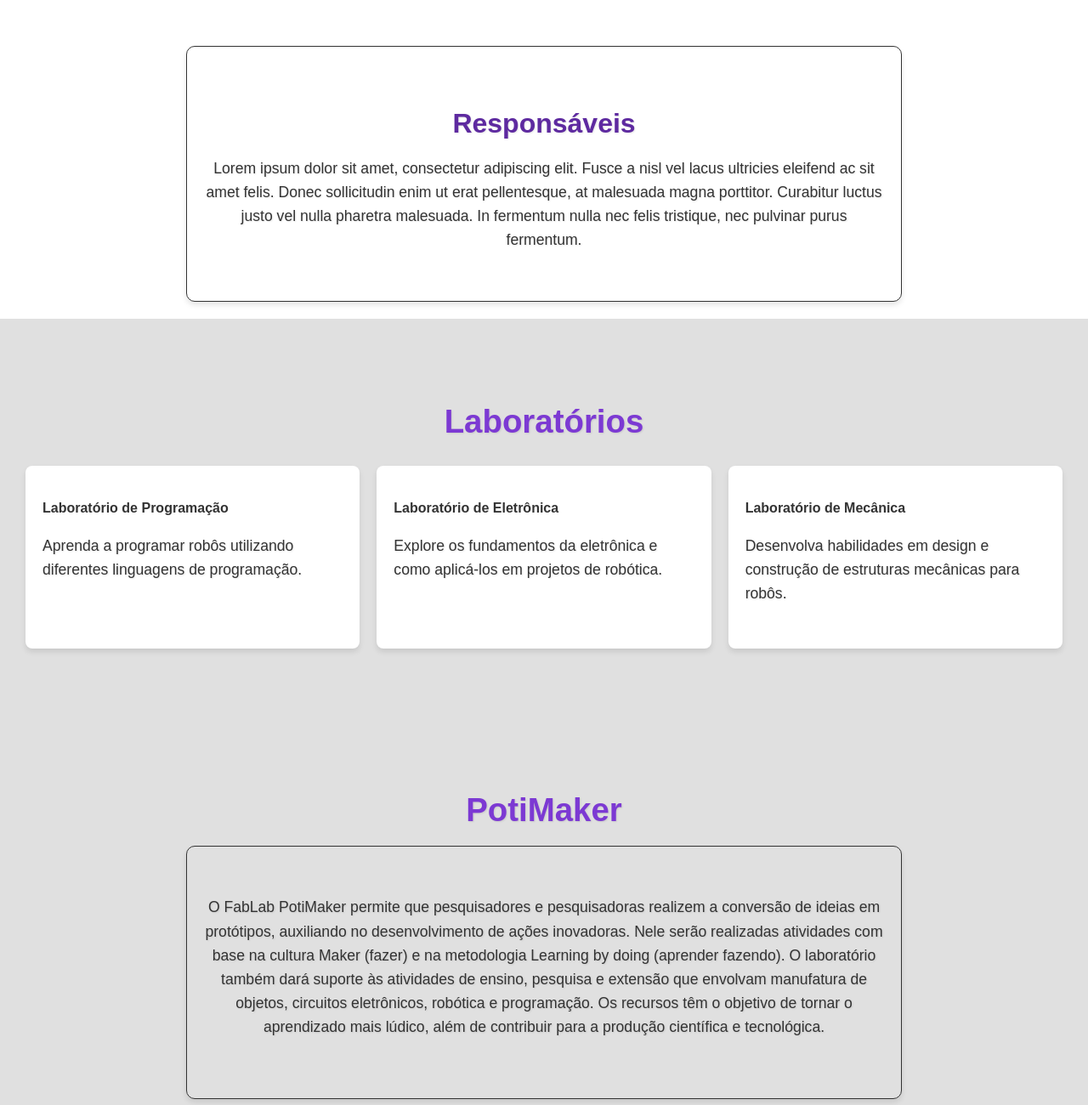
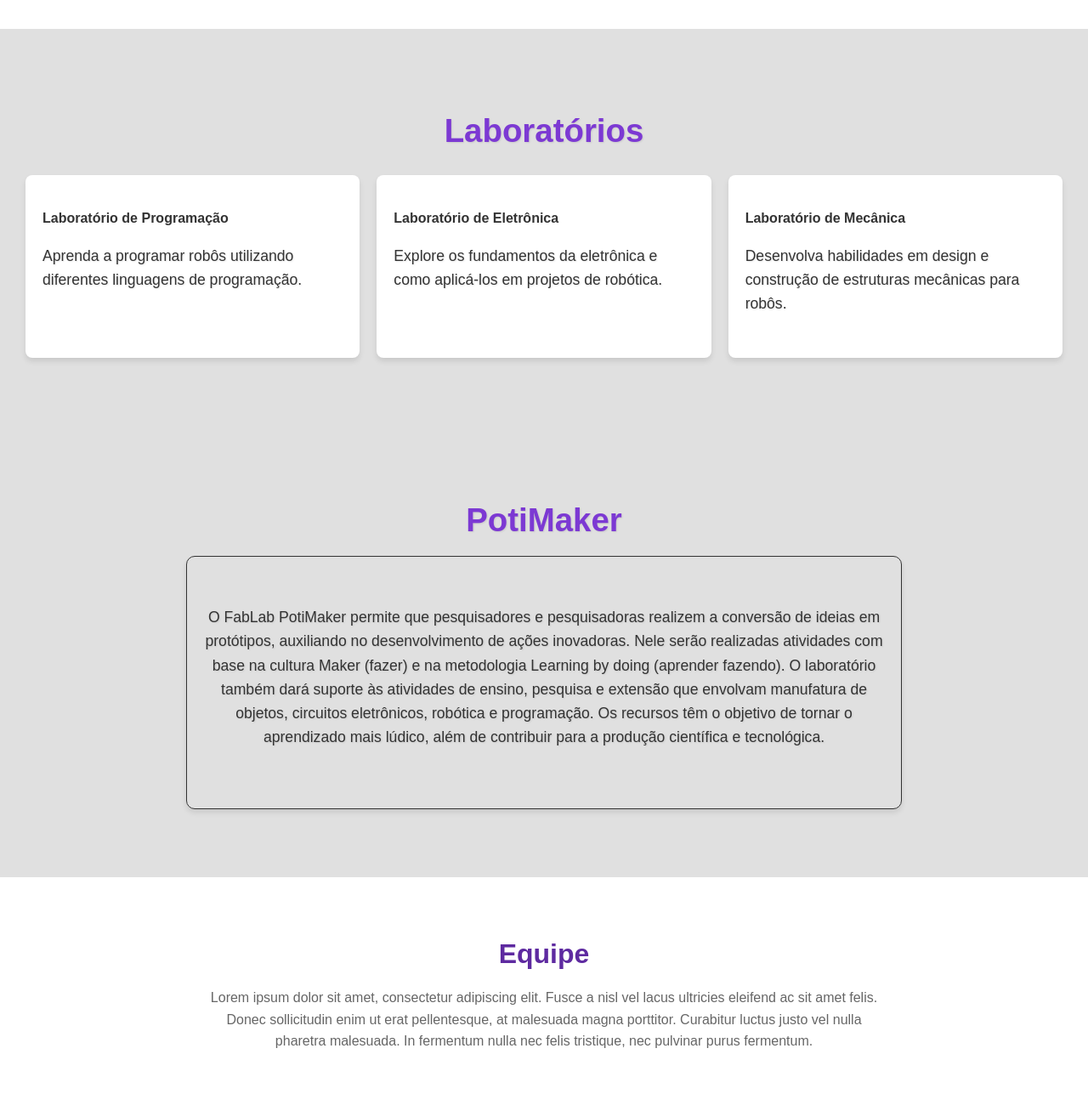
Before and after one commit to Geronilton/TechGirls, a plain HTML site: page index.html in a window 1280 px wide. Shown: the part 700-2000 px from the top of the page at 85% size. Drawn offline with Linux system fonts and the light colour scheme; files whose address does not match are found by name.

Commit message:
finalizando

```diff
--- a/index.html
+++ b/index.html
@@ -60,11 +60,7 @@
 
         </section>
 
-        <section class="responsaveis-section fade-in" tabindex="0" aria-labelledby="responsaveis-heading">
-            <h3 id="responsaveis-heading" class="title" style="color: #5E2AA0;">Responsáveis</h3>
 
-            <p>Lorem ipsum dolor sit amet, consectetur adipiscing elit. Fusce a nisl vel lacus ultricies eleifend ac sit amet felis. Donec sollicitudin enim ut erat pellentesque, at malesuada magna porttitor. Curabitur luctus justo vel nulla pharetra malesuada. In fermentum nulla nec felis tristique, nec pulvinar purus fermentum.</p>
-        </section>
 
         <section class="laboratorios-section fade-in" tabindex="0" aria-labelledby="laboratorios-heading">
             <h3 id="laboratorios-heading" class="title">Laboratórios</h3>
--- a/src/css/style.css
+++ b/src/css/style.css
@@ -224,7 +224,7 @@ body {
 
 .equipe-section {
     padding: 40px 20px;
-    background-color: #e0e0e0; /* Fundo cinza mais escuro */
+
     text-align: center; /* Centraliza o texto */
 }
 
```
